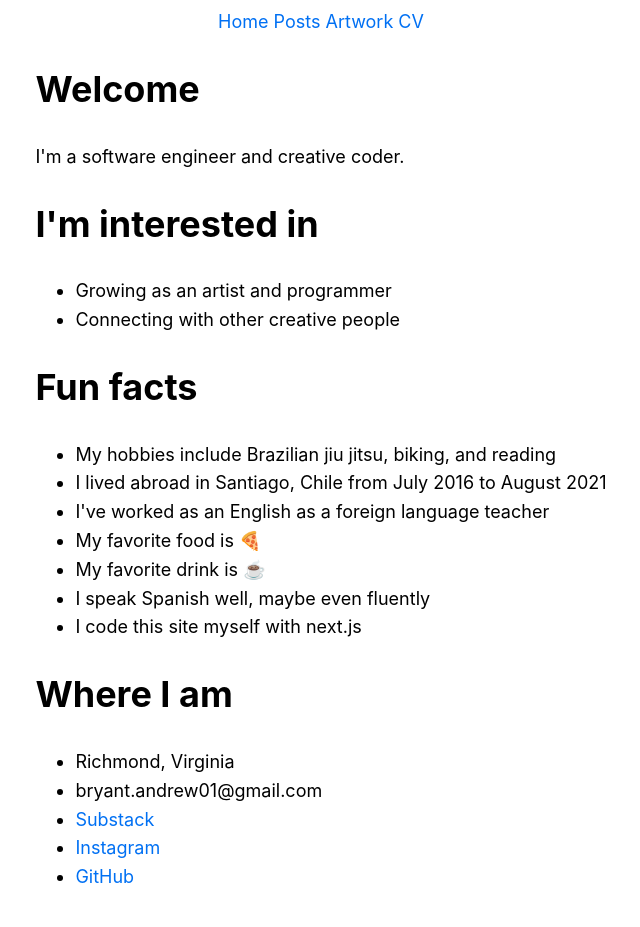
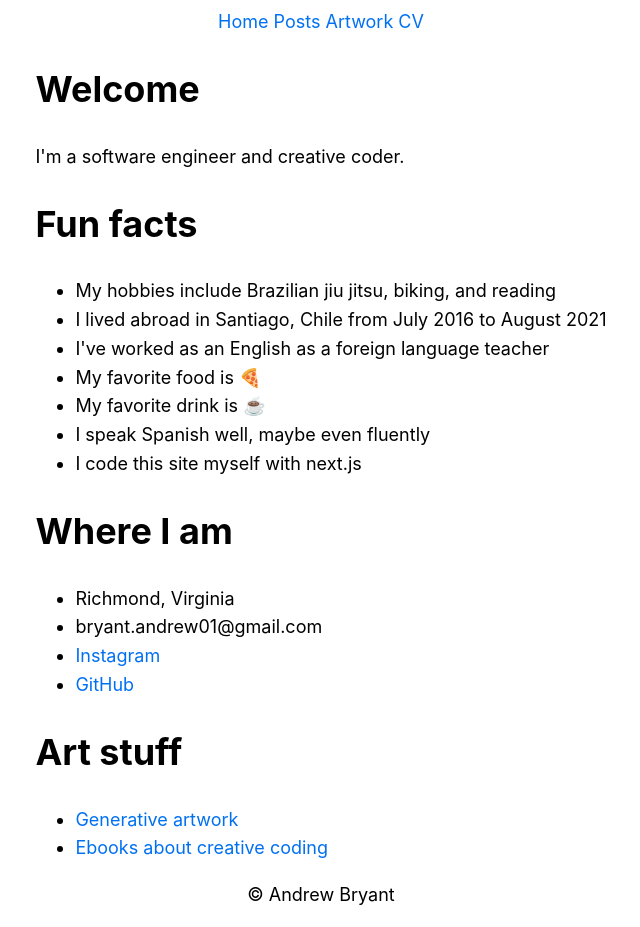
Before and after one commit to apbryant/website, a Next.js app: page / in a window 1280 px wide. Shown: the top 927 px of the page, without its empty margins (319-959 px from the left). Built offline with nearby package versions, Linux system fonts and the light colour scheme.

Commit message:
edit index

```diff
--- a/pages/index.js
+++ b/pages/index.js
@@ -11,11 +11,6 @@ export default function Home() {
           Welcome
         </h1>
         <p>I'm a software engineer and creative coder.</p>
-        <h1>I'm interested in</h1>
-        <ul>
-          <li>Growing as an artist and programmer</li>
-          <li>Connecting with other creative people</li>
-        </ul>
         <h1>Fun facts</h1>
         <ul>
           <li>My hobbies include Brazilian jiu jitsu, biking, and reading</li>
@@ -30,14 +25,12 @@ export default function Home() {
         <ul>
           <li>Richmond, Virginia</li>
           <li>bryant.andrew01@gmail.com</li>
-	        <li><a href="https://andrewbryant.substack.com/">Substack</a></li>
           <li><a href="https://www.instagram.com/andrew_paul_bryant/">Instagram</a></li>
           <li><a href="https://github.com/apbryant">GitHub</a></li>
         </ul>
-        <h1>Stuff I sell</h1>
+        <h1>Art stuff</h1>
         <ul>
           <li><a href="https://andrewpaulbryant.art/">Generative artwork</a></li>
-	        <li><a href="https://opensea.io/collection/teotihuacan-by-andrew-bryant">Teotihuacan by Andrew Bryant</a></li>
           <li><a href="https://gumroad.com/andrewpbryant">Ebooks about creative coding</a></li>
         </ul>
 
```
